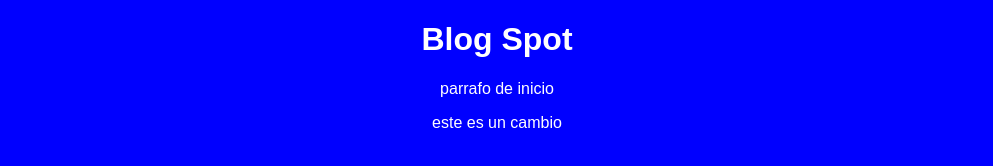
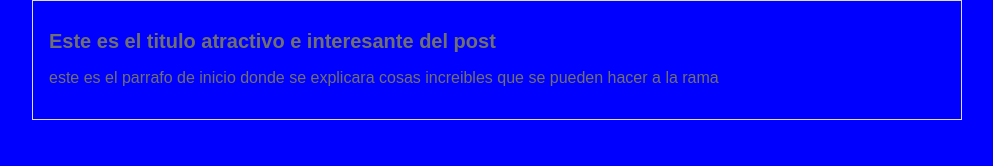
Before and after one commit to humildementebueno/example-git, a plain HTML site: page index.html in a window 1280 px wide. Shown: the whole page, without its empty margins (143-1136 px from the left). Drawn offline with Linux system fonts and the light colour scheme.

Commit message:
commit al main del blogpost en su version mas reciente

```diff
--- a/index.html
+++ b/index.html
@@ -8,8 +8,11 @@
     <link rel="stylesheet" href="style.css">
 </head>
 <body>
-    <h1>Blog Spot</h1>
-    <p>parrafo de inicio</p>
-    <p>este es un cambio</p>
+    <div id="container">
+        <div id="post">
+            <h1>Este es el titulo atractivo e interesante del post</h1>
+            <p>este es el parrafo de inicio donde se explicara cosas increibles que se pueden hacer a la rama</p>
+        </div>
+    </div>
 </body>
 </html>
--- a/style.css
+++ b/style.css
@@ -2,5 +2,18 @@ body{
     background-color: blue;
     text-align: center;
     font-family: 'Arial';
-    color: white;
+    font-size: 16px;
+    color: rgb(112, 112, 112);
+    margin: 0;
+    padding: 0;
 }
+#container{
+    width: 70%;
+    padding: 1em;
+    text-align: left;
+    border: 1px solid #ddd;
+    margin: 0 auto;
+}
+#container h1{
+    font-size: 20px;
+}
```
